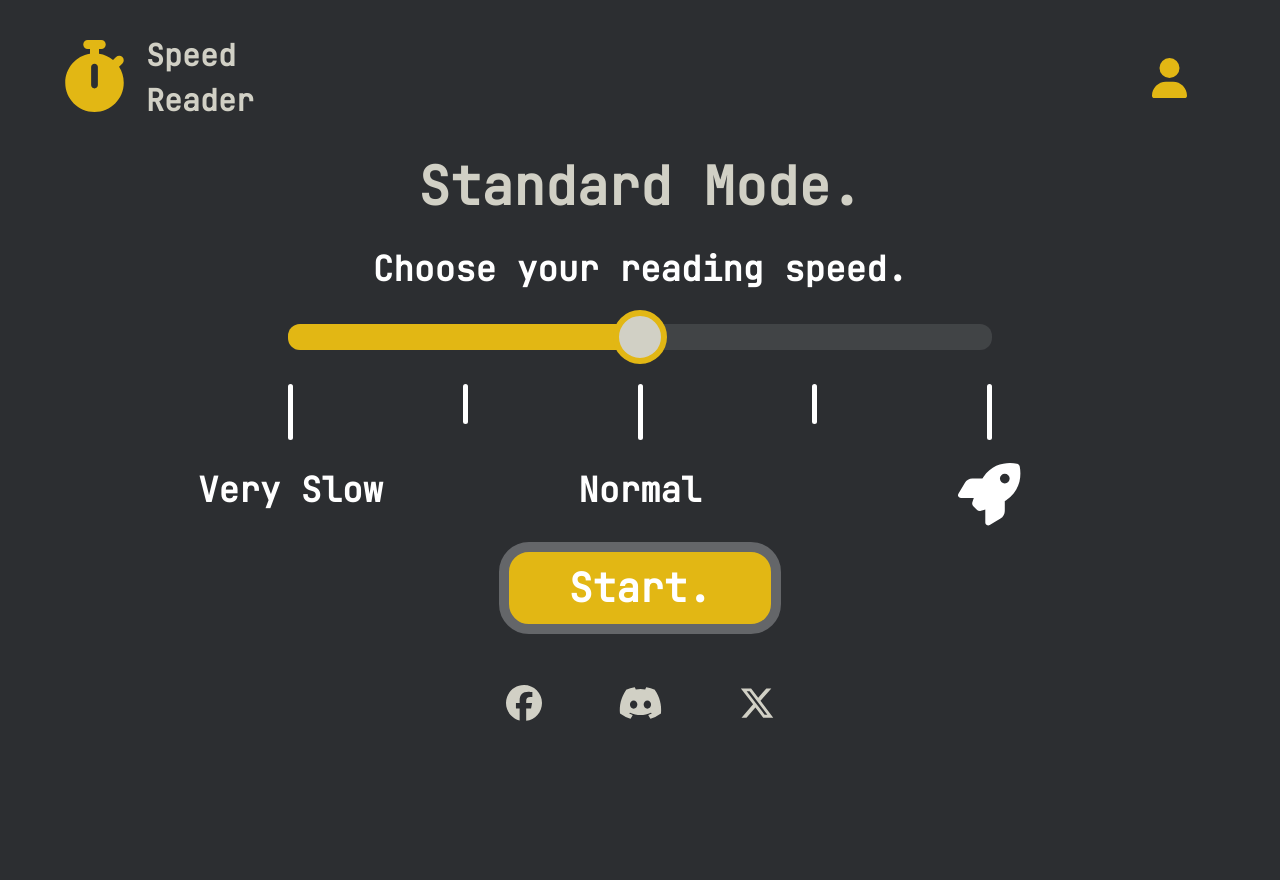
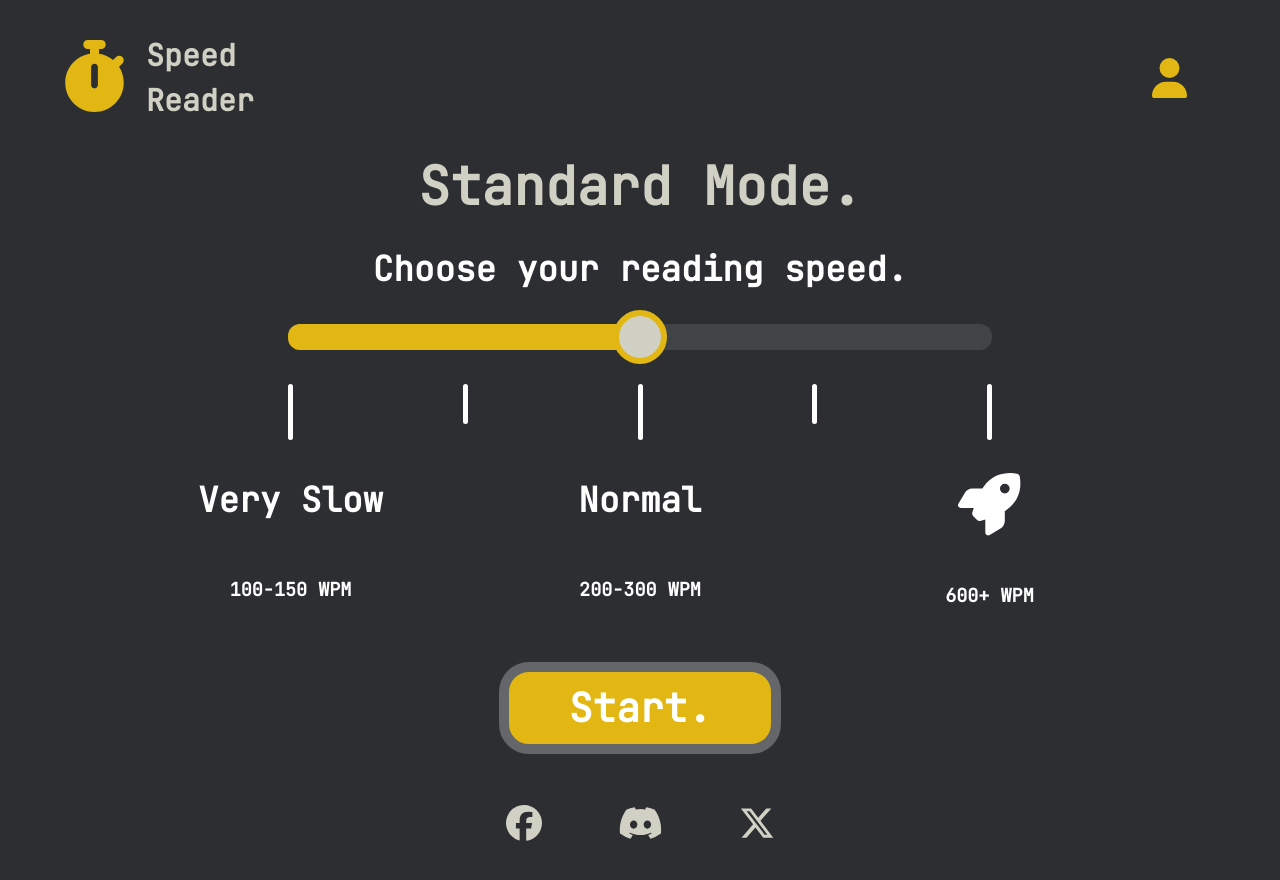
Before and after one commit to mithun-sri/speed-reader, a React (Create React App) app in the folder frontend/: page /pre-game in a window 1280 px wide. Shown: the top 880 px of the page. Before the commit the page ends 800 px from the top, so only its background shows below. Built offline with nearby package versions, Linux system fonts and the light colour scheme.

Commit message:
[tk3718/#19] Add SliderRateText component

```diff
--- a/frontend/src/components/Slider/Slider.tsx
+++ b/frontend/src/components/Slider/Slider.tsx
@@ -6,6 +6,7 @@ import { styled } from "@mui/material/styles";
 import { useContext, useEffect, useState } from "react";
 import Context from "../../Context";
 import SliderLevelText from "./SliderLevelText";
+import SliderRateText from "./SliderRateText";
 
 const calculateFontSize = () => {
   const windowWidth = window.innerWidth;
@@ -18,7 +19,7 @@ const calculateFontSize = () => {
 const VerticalLinesBox = styled(Box)`
   display: flex;
   justify-content: space-between;
-  height: 60px; /* Adjust the height of the box */
+  height: 70px; /* Adjust the height of the box */
   align-items: start; /* Align lines vertically at the center */
   padding-top: 1%;
 `;
@@ -127,6 +128,7 @@ function SpeedSlider() {
         </VerticalLinesBox>
       </Box>
       <SliderLevelText fontSize={fontSize} />
+      <SliderRateText fontSize={fontSize} />
     </Box>
   );
 }
--- /dev/null
+++ b/frontend/src/components/Slider/SliderRateText.tsx
@@ -0,0 +1,30 @@
+import React from 'react';
+import { Box } from '@mui/material';
+
+const SliderRateText: React.FC<{
+    fontSize: number;
+}> = ({ fontSize }) => {
+  return (
+    <Box sx={{
+      margin: "0 auto",
+      width: "78%",
+      textAlign: "center",
+      display: "flex",
+      flexDirection: "row",
+      alignItems: "center",
+      justifyContent: "center",
+      color: "#fff",
+      fontSize: fontSize/2.6,
+      fontWeight: "bolder",
+      fontFamily: "JetBrains Mono, monospace",
+      height: "90px",
+      paddingBottom: "20px"
+    }}>
+      <Box sx={{ width: "20%" }}>100-150 WPM</Box>
+      <Box sx={{ width: "50%" }}>200-300 WPM</Box>
+      <Box sx={{ width: "20%", marginTop: "12px" }}>600+ WPM</Box>
+    </Box>
+  );
+}
+
+export default SliderRateText;
```
